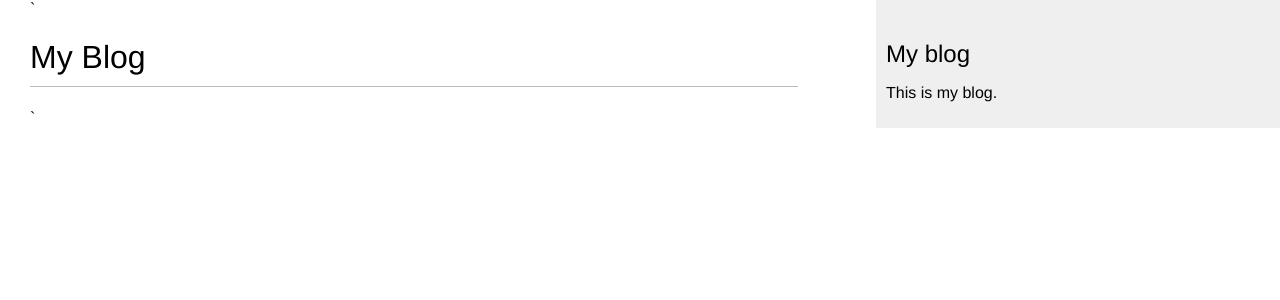
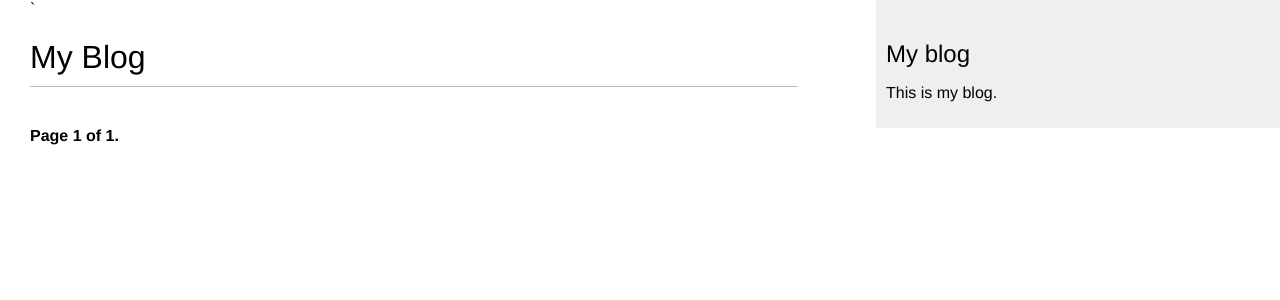
Before and after one commit to RuslanSayfullin/django-by-example, a Django app: page /blog/ in a window 1280 px wide. Shown: the top 300 px of the page. Run offline with Django 4.2, Linux system fonts and the light colour scheme; data that the repository does not hold is empty; parts of the project's set-up code (start-up, migrations or seed data) failed here and were passed over.

Commit message:
Adding pagination

```diff
--- a/blog/templates/blog/post/list.html
+++ b/blog/templates/blog/post/list.html
@@ -13,5 +13,6 @@
             Published {{ post.publish }} by {{ post.author }}
         </p>
         {{ post.body|truncatewords:30|linebreaks }}
-    {% endfor %}`
+    {% endfor %}
+    {% include "pagination.html" with page=posts %}
 {% endblock %}
--- /dev/null
+++ b/blog/templates/pagination.html
@@ -0,0 +1,13 @@
+<div class="pagination">
+  <span class="step-links">
+    {% if page.has_previous %}
+      <a href="?page={{ page.previous_page_number }}">Previous</a>
+    {% endif %}
+    <span class="current">
+      Page {{ page.number }} of {{ page.paginator.num_pages }}.
+    </span>
+    {% if page.has_next %}
+      <a href="?page={{ page.next_page_number }}">Next</a>
+    {% endif %}
+  </span>
+</div>
--- a/blog/views.py
+++ b/blog/views.py
@@ -1,3 +1,4 @@
+from django.core.paginator import Paginator, EmptyPage, PageNotAnInteger
 from django.http import Http404
 from django.shortcuts import render, get_object_or_404
 
@@ -5,7 +6,18 @@ from blog.models import Post
 
 
 def post_list(request):
-    posts = Post.published.all()
+    post_list = Post.published.all()
+    # Pagination with 3 posts per page
+    paginator = Paginator(post_list, 3)
+    page_number = request.GET.get('page', 1)
+    try:
+        posts = paginator.page(page_number)
+    except PageNotAnInteger:
+        # If page_number is not an integer deliver the first page
+        posts = paginator.page(1)
+    except EmptyPage:
+        # If page_number is out of range deliver last page of results
+        posts = paginator.page(paginator.num_pages)
     return render(request, 'blog/post/list.html', {'posts': posts})
 
 
```
